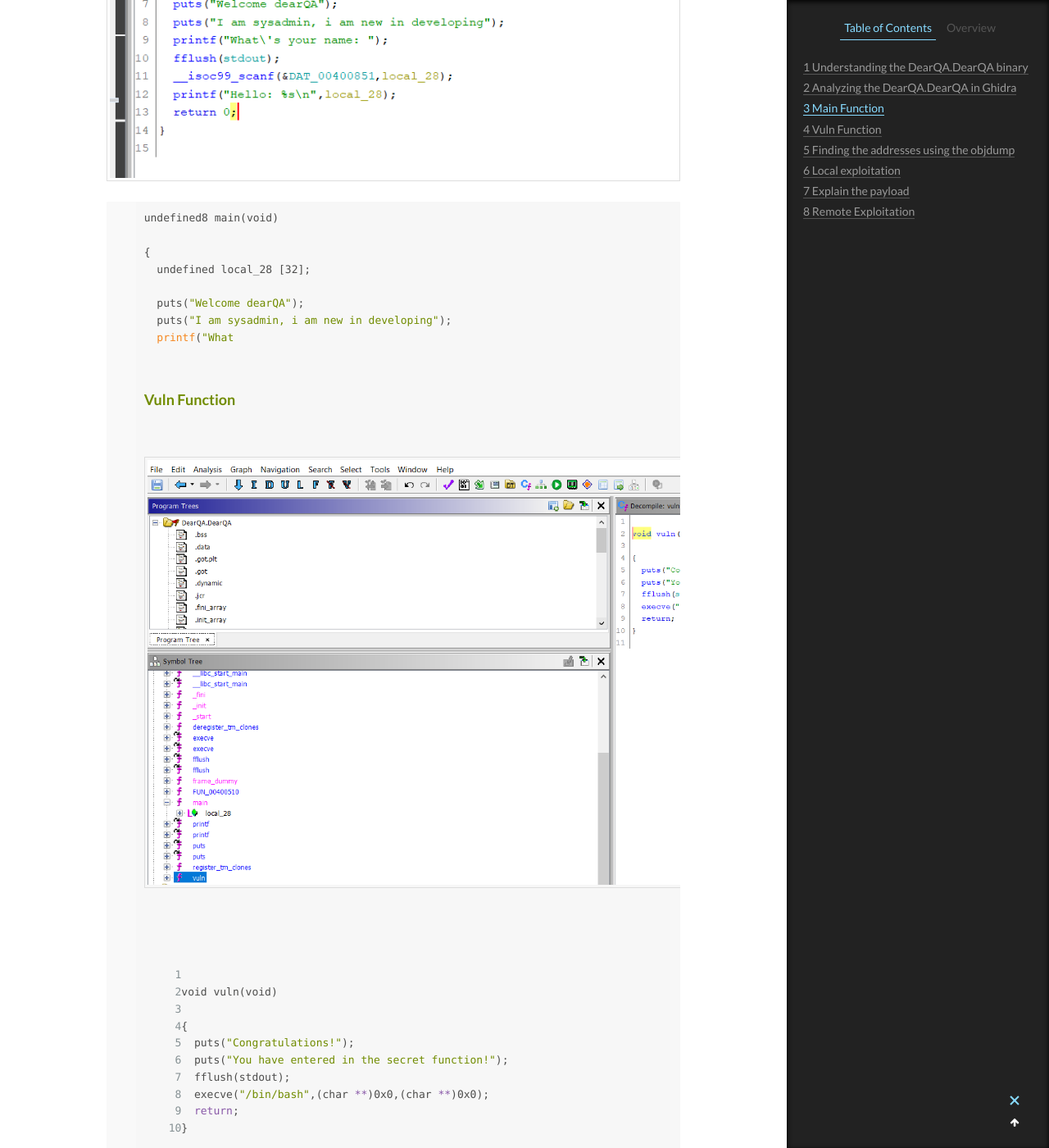
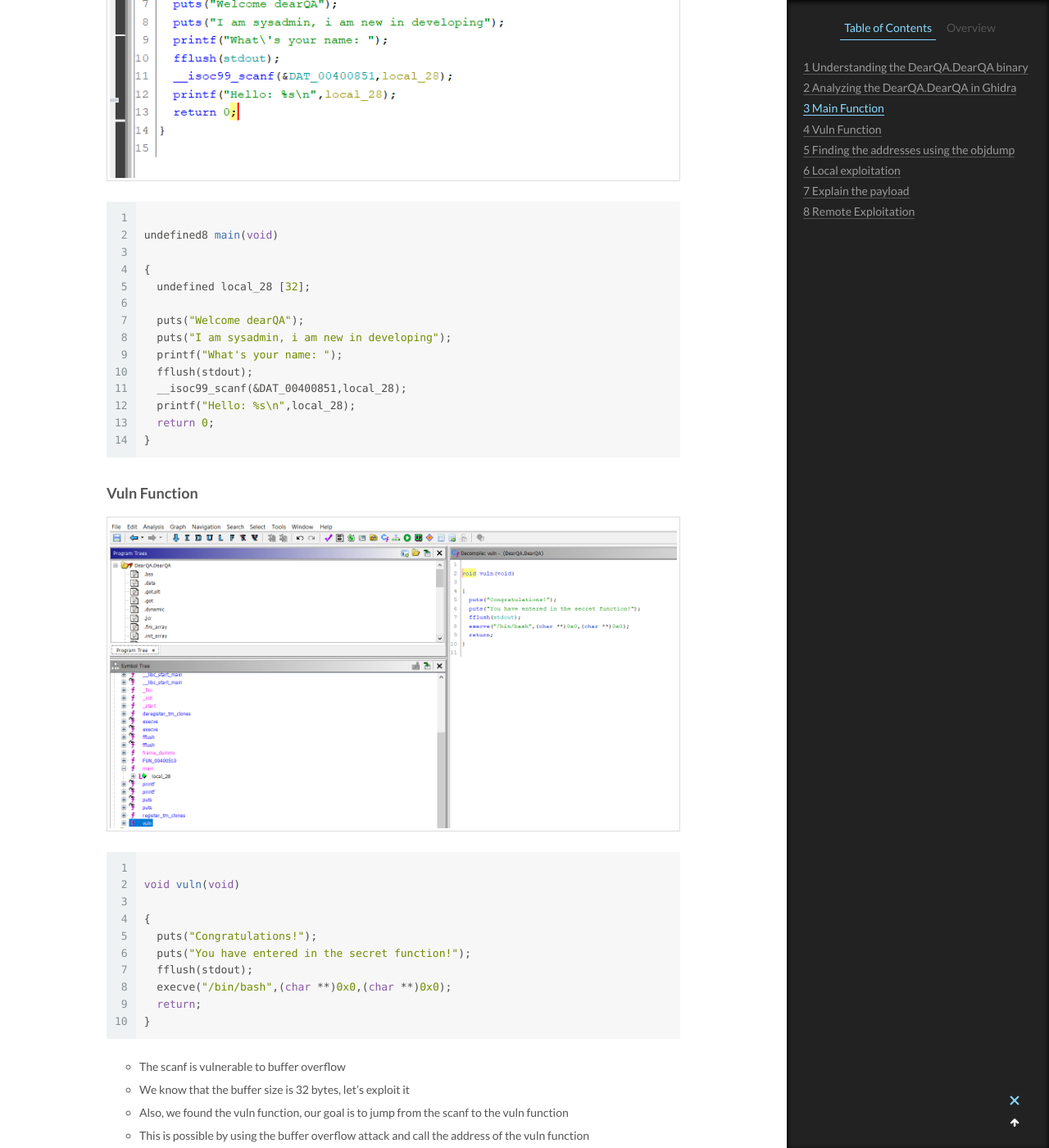
Before and after one commit to AL1ENUM/al1enum.github.io, a Jekyll site: the page built from _posts/2022-02-22-dearqa.md, in a window 1280 px wide and 1400 px high, scrolled down 1176 px. Shown: the whole window at 82% size. Built offline with Jekyll 4.4.1, drawn with Linux system fonts in a browser that asks for light colours; some of the changed text lies outside the part shown.

Commit message:
Update 2022-02-22-dearqa.md

````diff
--- a/_posts/2022-02-22-dearqa.md
+++ b/_posts/2022-02-22-dearqa.md
@@ -20,7 +20,8 @@ This means that maybe there is a buffer overflow vulnerability
 
 ![image]( /assets/img/dearqa/2.PNG)
 
-```bash
+```c
+
 undefined8 main(void)
 
 {
@@ -28,7 +29,7 @@ undefined8 main(void)
 
   puts("Welcome dearQA");
   puts("I am sysadmin, i am new in developing");
-  printf("What\'s your name: ");
+  printf("What's your name: ");
   fflush(stdout);
   __isoc99_scanf(&DAT_00400851,local_28);
   printf("Hello: %s\n",local_28);
@@ -40,7 +41,7 @@ undefined8 main(void)
 
 ![image]( /assets/img/dearqa/3.PNG)
 
-```bash
+```c
 
 void vuln(void)
 
````
